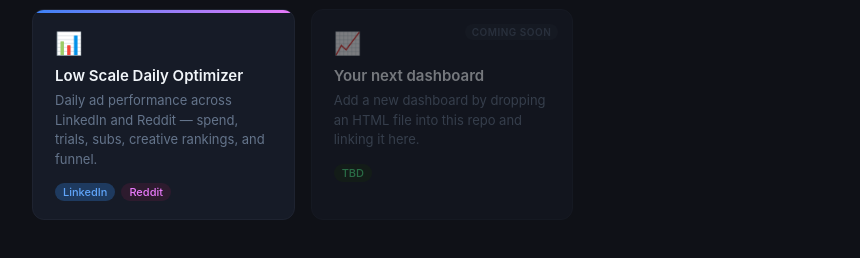
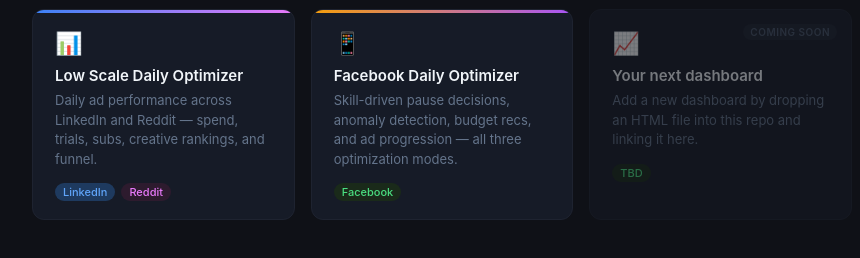
Before and after one commit to toby-monarch/paidsocial-channel-performance-dashboards, a plain HTML site: page index.html in a window 1280 px wide. Shown: the part 156-414 px from the top of the page, without its empty margins (198-1058 px from the left). Drawn offline with Linux system fonts and the light colour scheme.

Commit message:
Add files via upload

```diff
--- a/index.html
+++ b/index.html
@@ -166,6 +166,16 @@
     </div>
   </a>
 
+  <a class="card" href="facebook-daily-optimizer.html">
+    <div class="card-accent" style="background: linear-gradient(90deg, #f59e0b, #a855f7)"></div>
+    <div class="card-icon">📱</div>
+    <div class="card-title">Facebook Daily Optimizer</div>
+    <div class="card-desc">Skill-driven pause decisions, anomaly detection, budget recs, and ad progression — all three optimization modes.</div>
+    <div class="card-tags">
+      <span class="tag tag-gen">Facebook</span>
+    </div>
+  </a>
+
   <!-- Add future dashboards below this comment -->
 
   <div class="card soon">
```
